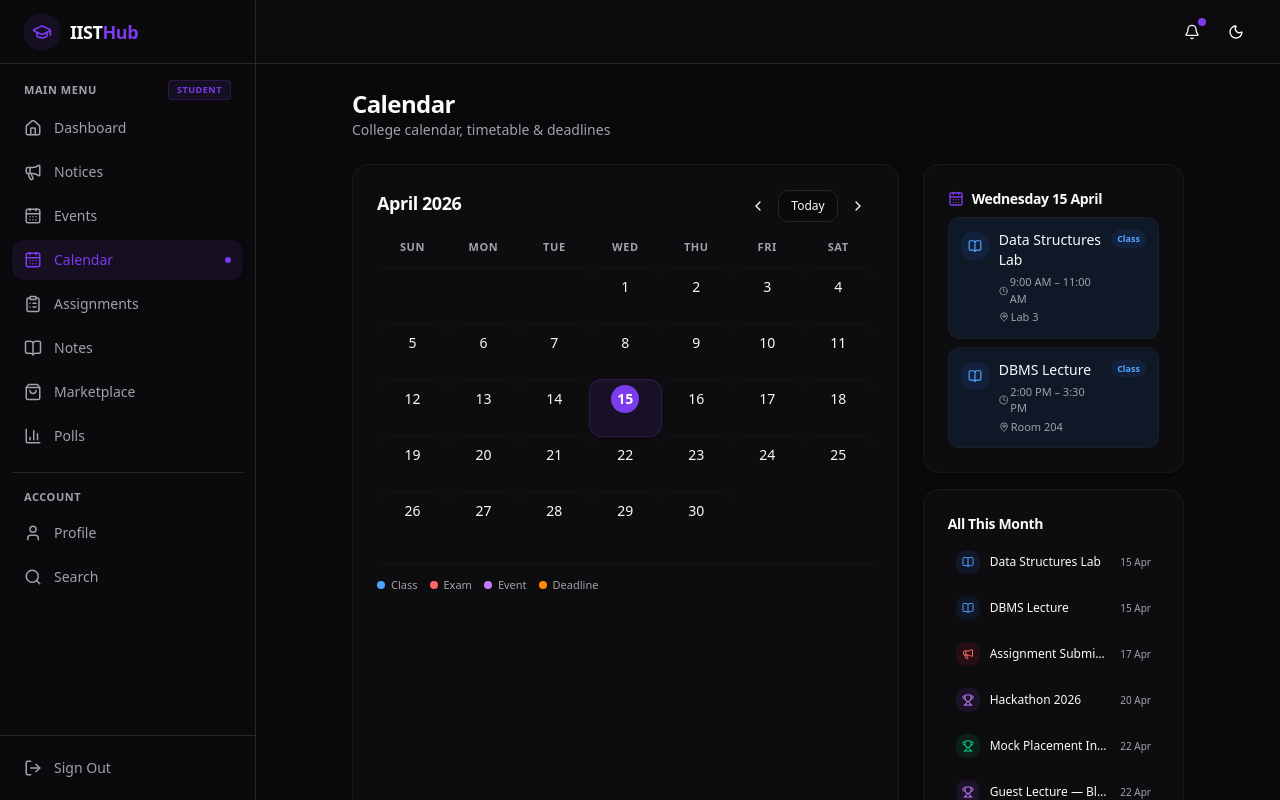
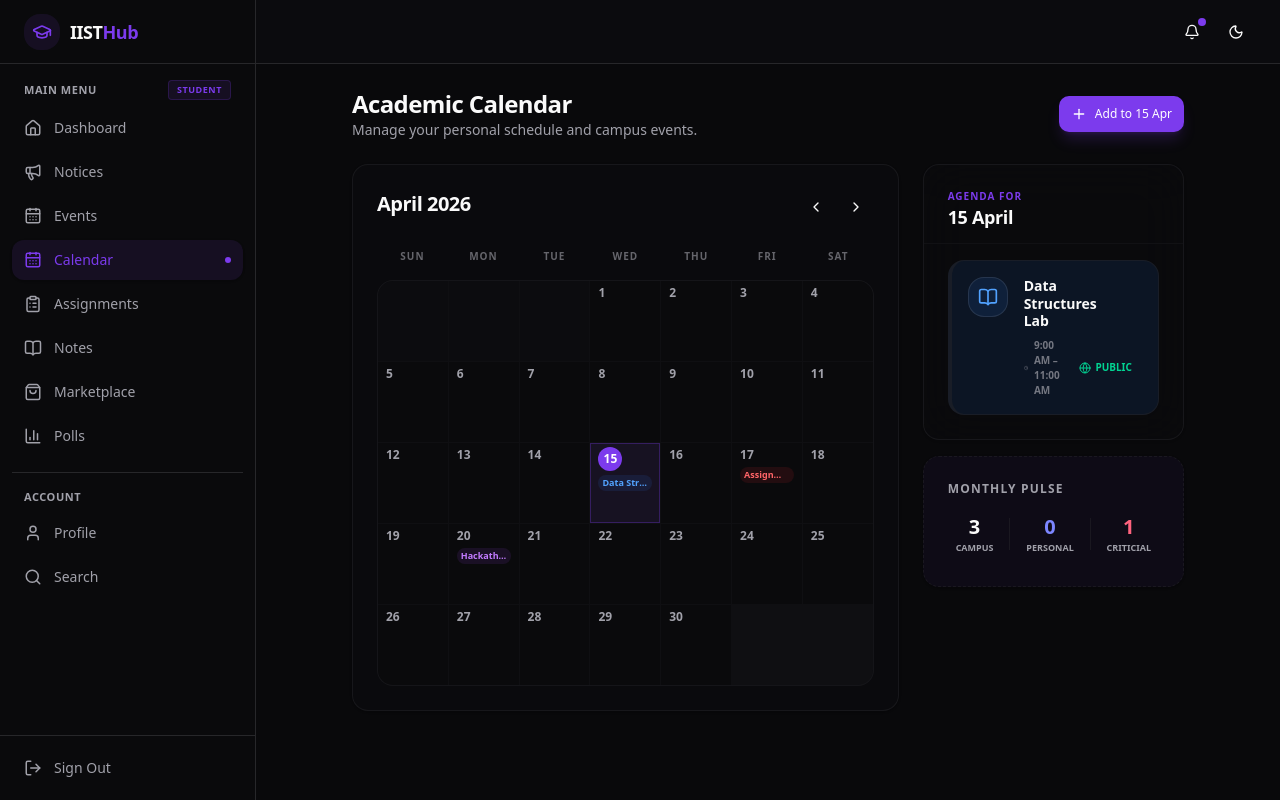
Before and after one commit to spikor123/collegehub, a Next.js app: page /collegehub/calendar in a window 1280 px wide. Built offline with nearby package versions, Linux system fonts and the light colour scheme.

Commit message:
Implement student-teacher unified calendar with personal customization and public faculty broadcast

```diff
--- a/src/app/(main)/calendar/page.tsx
+++ b/src/app/(main)/calendar/page.tsx
@@ -11,25 +11,41 @@ import {
   GraduationCap,
   Trophy,
   Megaphone,
+  Plus,
+  Loader2,
+  CheckCircle2,
+  User,
+  Globe,
+  Trash2,
 } from "lucide-react";
 import { Button } from "@/components/ui/button";
 import { Card, CardContent, CardHeader, CardTitle } from "@/components/ui/card";
+import { Input } from "@/components/ui/input";
+import { Label } from "@/components/ui/label";
+import { useAuthStore } from "@/lib/store";
+import {
+  Dialog,
+  DialogContent,
+  DialogDescription,
+  DialogFooter,
+  DialogHeader,
+  DialogTitle,
+  DialogTrigger,
+} from "@/components/ui/dialog";
 
 interface CalendarEvent {
   id: string;
   title: string;
   time: string;
-  type: "class" | "exam" | "event" | "deadline" | "holiday";
+  type: "class" | "exam" | "event" | "deadline" | "holiday" | "personal";
   location?: string;
   color: string;
   bgColor: string;
+  isPublic: boolean;
+  date: string;
 }
 
-type EventMap = Record<string, CalendarEvent[]>;
-
-// Current month demo data (April 2026)
-const monthEvents: EventMap = {
-  "2026-04-15": [
+const initialEvents: CalendarEvent[] = [
   {
     id: "1",
     title: "Data Structures Lab",
@@ -38,18 +54,9 @@ const monthEvents: EventMap = {
     location: "Lab 3",
     color: "text-blue-400",
     bgColor: "bg-blue-500/10",
+    isPublic: true,
+    date: "2026-04-15",
   },
-    {
-      id: "2",
-      title: "DBMS Lecture",
-      time: "2:00 PM – 3:30 PM",
-      type: "class",
-      location: "Room 204",
-      color: "text-blue-400",
-      bgColor: "bg-blue-500/10",
-    },
-  ],
-  "2026-04-17": [
   {
     id: "3",
     title: "Assignment Submission — OS",
@@ -57,9 +64,9 @@ const monthEvents: EventMap = {
     type: "deadline",
     color: "text-red-400",
     bgColor: "bg-red-500/10",
+    isPublic: true,
+    date: "2026-04-17",
   },
-  ],
-  "2026-04-20": [
   {
     id: "4",
     title: "Hackathon 2026",
@@ -68,61 +75,10 @@ const monthEvents: EventMap = {
     location: "Main Auditorium",
     color: "text-purple-400",
     bgColor: "bg-purple-500/10",
+    isPublic: true,
+    date: "2026-04-20",
   },
-  ],
-  "2026-04-22": [
-    {
-      id: "5",
-      title: "Mock Placement Interviews",
-      time: "2:00 PM – 5:00 PM",
-      type: "event",
-      location: "T&P Block",
-      color: "text-emerald-400",
-      bgColor: "bg-emerald-500/10",
-    },
-    {
-      id: "6",
-      title: "Guest Lecture — Blockchain",
-      time: "11:00 AM – 12:30 PM",
-      type: "event",
-      location: "Seminar Hall 2",
-      color: "text-purple-400",
-      bgColor: "bg-purple-500/10",
-    },
-  ],
-  "2026-04-25": [
-    {
-      id: "7",
-      title: "Cultural Fest — Rhythm",
-      time: "All Day",
-      type: "event",
-      location: "Campus Ground",
-      color: "text-pink-400",
-      bgColor: "bg-pink-500/10",
-    },
-  ],
-  "2026-04-28": [
-    {
-      id: "8",
-      title: "Mid-Sem Exams Begin",
-      time: "9:00 AM",
-      type: "exam",
-      color: "text-red-400",
-      bgColor: "bg-red-500/10",
-    },
-  ],
-  "2026-04-30": [
-    {
-      id: "9",
-      title: "DBMS Mid-Sem Exam",
-      time: "9:00 AM – 12:00 PM",
-      type: "exam",
-      location: "Exam Hall A",
-      color: "text-red-400",
-      bgColor: "bg-red-500/10",
-    },
-  ],
-};
+];
 
 const typeIcons = {
   class: BookOpen,
@@ -130,6 +86,7 @@ const typeIcons = {
   event: Trophy,
   deadline: Megaphone,
   holiday: CalendarDays,
+  personal: User,
 };
 
 const typeLabels = {
@@ -138,6 +95,7 @@ const typeLabels = {
   event: "Event",
   deadline: "Deadline",
   holiday: "Holiday",
+  personal: "Personal",
 };
 
 const daysOfWeek = ["Sun", "Mon", "Tue", "Wed", "Thu", "Fri", "Sat"];
@@ -159,10 +117,20 @@ function formatDateKey(year: number, month: number, day: number) {
 }
 
 export default function CalendarPage() {
+  const { role } = useAuthStore();
   const today = new Date();
   const [currentYear, setCurrentYear] = useState(2026);
-  const [currentMonth, setCurrentMonth] = useState(3); // April = 3 (0-indexed)
+  const [currentMonth, setCurrentMonth] = useState(3); // April = 3
   const [selectedDate, setSelectedDate] = useState<string | null>("2026-04-15");
+  const [events, setEvents] = useState<CalendarEvent[]>(initialEvents);
+
+  // New Event Form
+  const [isDialogOpen, setIsDialogOpen] = useState(false);
+  const [newTitle, setNewTitle] = useState("");
+  const [newTime, setNewTime] = useState("10:00 AM");
+  const [newType, setNewType] = useState<CalendarEvent["type"]>("personal");
+  const [newIsPublic, setNewIsPublic] = useState(false);
+  const [isAdding, setIsAdding] = useState(false);
 
   const daysInMonth = getDaysInMonth(currentYear, currentMonth);
   const firstDay = getFirstDayOfMonth(currentYear, currentMonth);
@@ -174,7 +142,6 @@ export default function CalendarPage() {
     } else {
       setCurrentMonth((m) => m - 1);
     }
-    setSelectedDate(null);
   };
 
   const nextMonth = () => {
@@ -184,237 +151,281 @@ export default function CalendarPage() {
     } else {
       setCurrentMonth((m) => m + 1);
     }
-    setSelectedDate(null);
   };
 
   const todayKey = formatDateKey(today.getFullYear(), today.getMonth(), today.getDate());
-  const selectedEvents = selectedDate ? monthEvents[selectedDate] || [] : [];
+  const selectedEvents = events.filter(e => e.date === selectedDate);
 
-  // Upcoming events for sidebar
-  const allUpcoming = Object.entries(monthEvents)
-    .sort(([a], [b]) => a.localeCompare(b))
-    .flatMap(([date, events]) =>
-      events.map((e) => ({ ...e, date }))
-    );
+  const handleAddEvent = async (e: React.FormEvent) => {
+    e.preventDefault();
+    if (!selectedDate) return;
+
+    setIsAdding(true);
+    await new Promise(r => setTimeout(r, 800));
+
+    const colorMap = {
+      class: { color: "text-blue-400", bg: "bg-blue-500/10" },
+      exam: { color: "text-red-400", bg: "bg-red-500/10" },
+      event: { color: "text-purple-400", bg: "bg-purple-500/10" },
+      deadline: { color: "text-orange-400", bg: "bg-orange-500/10" },
+      holiday: { color: "text-green-400", bg: "bg-green-500/10" },
+      personal: { color: "text-indigo-400", bg: "bg-indigo-500/10" },
+    };
+
+    const newEvent: CalendarEvent = {
+      id: Math.random().toString(36).substr(2, 9),
+      title: newTitle,
+      time: newTime,
+      type: newType,
+      isPublic: role === "student" ? false : newIsPublic,
+      date: selectedDate,
+      ...colorMap[newType],
+    };
+
+    setEvents([...events, newEvent]);
+    setIsAdding(false);
+    setIsDialogOpen(false);
+    setNewTitle("");
+  };
+
+  const deleteEvent = (id: string) => {
+    setEvents(events.filter(e => e.id !== id));
+  };
 
   return (
-    <div className="space-y-6 animate-in">
+    <div className="space-y-6 animate-in pb-10">
+      <div className="flex items-center justify-between">
         <div>
-        <h1 className="text-2xl font-bold tracking-tight">Calendar</h1>
+          <h1 className="text-2xl font-bold tracking-tight">Academic Calendar</h1>
           <p className="text-sm text-muted-foreground">
-          College calendar, timetable &amp; deadlines
+             Manage your personal schedule and campus events.
           </p>
+        </div>
+
+        <Dialog open={isDialogOpen} onOpenChange={setIsDialogOpen}>
+          <DialogTrigger asChild>
+             <Button size="sm" className="gap-2 active-scale shadow-lg shadow-primary/20">
+               <Plus className="h-4 w-4" /> Add to {selectedDate ? new Date(selectedDate + "T00:00:00").getDate() : ""} {monthNames[currentMonth].slice(0,3)}
+             </Button>
+          </DialogTrigger>
+          <DialogContent className="sm:max-w-[400px]">
+            <DialogHeader>
+              <DialogTitle>New Calendar Item</DialogTitle>
+              <DialogDescription>
+                Add an event for {selectedDate}. {role === "student" ? "Personal events are only visible to you." : "Teachers can set public events."}
+              </DialogDescription>
+            </DialogHeader>
+            <form onSubmit={handleAddEvent} className="space-y-4 py-4">
+              <div className="space-y-2">
+                <Label>Event Title</Label>
+                <Input placeholder="e.g. Study with Group" value={newTitle} onChange={(e) => setNewTitle(e.target.value)} required />
+              </div>
+              <div className="grid grid-cols-2 gap-4">
+                 <div className="space-y-2">
+                    <Label>Time</Label>
+                    <Input value={newTime} onChange={(e) => setNewTime(e.target.value)} />
+                 </div>
+                 <div className="space-y-2">
+                    <Label>Type</Label>
+                    <select
+                      className="flex h-10 w-full rounded-md border border-input bg-background px-3 py-2 text-sm"
+                      value={newType}
+                      onChange={(e) => setNewType(e.target.value as any)}
+                    >
+                       <option value="personal">Personal</option>
+                       <option value="class">Class</option>
+                       <option value="deadline">Deadline</option>
+                       <option value="event">Campus Event</option>
+                    </select>
+                 </div>
+              </div>
+
+              {(role === "teacher" || role === "admin") && (
+                <div className="flex items-center gap-2 py-2">
+                   <input
+                      type="checkbox"
+                      id="isPub"
+                      className="h-4 w-4 rounded border-gray-300 text-primary"
+                      checked={newIsPublic}
+                      onChange={(e) => setNewIsPublic(e.target.checked)}
+                   />
+                   <Label htmlFor="isPub">Visible to all students (Public)</Label>
+                </div>
+              )}
+
+              <DialogFooter className="pt-4">
+                 <Button type="submit" className="w-full h-11" disabled={isAdding}>
+                    {isAdding ? <Loader2 className="h-4 w-4 animate-spin mr-2" /> : <Plus className="h-4 w-4 mr-2" />}
+                    Confirm Event
+                 </Button>
+              </DialogFooter>
+            </form>
+          </DialogContent>
+        </Dialog>
       </div>
 
       <div className="grid gap-6 lg:grid-cols-3">
         {/* Calendar Grid */}
-        <Card className="border-border/50 lg:col-span-2">
-          <CardHeader className="flex flex-row items-center justify-between pb-2">
-            <CardTitle className="text-lg">
+        <Card className="border-border/50 lg:col-span-2 bg-card/60">
+          <CardHeader className="flex flex-row items-center justify-between pb-4">
+            <CardTitle className="text-xl font-bold">
               {monthNames[currentMonth]} {currentYear}
             </CardTitle>
             <div className="flex items-center gap-1">
-              <Button variant="ghost" size="icon" onClick={prevMonth} className="h-8 w-8">
-                <ChevronLeft className="h-4 w-4" />
+              <Button variant="ghost" size="icon" onClick={prevMonth} className="h-9 w-9">
+                <ChevronLeft className="h-5 w-5" />
               </Button>
-              <Button
-                variant="outline"
-                size="sm"
-                className="h-8 text-xs"
-                onClick={() => {
-                  setCurrentMonth(today.getMonth());
-                  setCurrentYear(today.getFullYear());
-                  setSelectedDate(todayKey);
-                }}
-              >
-                Today
-              </Button>
-              <Button variant="ghost" size="icon" onClick={nextMonth} className="h-8 w-8">
-                <ChevronRight className="h-4 w-4" />
+              <Button variant="ghost" size="icon" onClick={nextMonth} className="h-9 w-9">
+                <ChevronRight className="h-5 w-5" />
               </Button>
             </div>
           </CardHeader>
           <CardContent>
             {/* Day headers */}
-            <div className="grid grid-cols-7 mb-1">
+            <div className="grid grid-cols-7 mb-2">
               {daysOfWeek.map((day) => (
-                <div
-                  key={day}
-                  className="py-2 text-center text-[11px] font-semibold uppercase tracking-wider text-muted-foreground"
-                >
+                <div key={day} className="py-2 text-center text-[10px] font-bold uppercase tracking-widest text-muted-foreground/60">
                   {day}
                 </div>
               ))}
             </div>
 
             {/* Calendar cells */}
-            <div className="grid grid-cols-7">
-              {/* Empty cells for days before the 1st */}
+            <div className="grid grid-cols-7 gap-px rounded-xl overflow-hidden border border-border/30 bg-border/20">
               {Array.from({ length: firstDay }).map((_, i) => (
-                <div key={`empty-${i}`} className="h-14 border-t border-border/30" />
+                <div key={`empty-${i}`} className="h-16 lg:h-20 bg-background/40" />
               ))}
 
-              {/* Day cells */}
               {Array.from({ length: daysInMonth }).map((_, i) => {
                 const day = i + 1;
                 const dateKey = formatDateKey(currentYear, currentMonth, day);
-                const dayEvents = monthEvents[dateKey] || [];
-                const isToday = dateKey === "2026-04-15"; // simulated today
+                const dayEvents = events.filter(e => e.date === dateKey);
                 const isSelected = selectedDate === dateKey;
+                const isToday = dateKey === todayKey;
 
                 return (
                   <button
                     key={day}
                     onClick={() => setSelectedDate(dateKey)}
-                    className={`relative flex h-14 flex-col items-center rounded-lg border-t border-border/30 pt-1 transition-all duration-200 hover:bg-accent/50 ${
-                      isSelected
-                        ? "bg-primary/10 ring-1 ring-primary/30"
-                        : ""
+                    className={`relative flex h-16 lg:h-20 flex-col items-start px-2 py-1 transition-all duration-200 hover:bg-primary/5 bg-background/80 ${
+                      isSelected ? "bg-primary/[0.07] ring-1 ring-inset ring-primary/30 z-10" : ""
                     }`}
                   >
-                    <span
-                      className={`flex h-7 w-7 items-center justify-center rounded-full text-sm ${
-                        isToday
-                          ? "bg-primary font-bold text-primary-foreground"
-                          : isSelected
-                          ? "font-semibold text-primary"
-                          : "text-foreground"
-                      }`}
-                    >
+                    <span className={`text-xs font-bold ${
+                      isToday ? "bg-primary text-primary-foreground h-6 w-6 flex items-center justify-center rounded-full" :
+                      isSelected ? "text-primary" : "text-muted-foreground"
+                    }`}>
                       {day}
                     </span>
-                    {/* Event dots */}
-                    {dayEvents.length > 0 && (
-                      <div className="mt-0.5 flex gap-0.5">
-                        {dayEvents.slice(0, 3).map((ev) => (
+                    {/* Compact event list for grid */}
+                    <div className="mt-1 w-full space-y-0.5 overflow-hidden">
+                      {dayEvents.slice(0, 2).map((ev) => (
                         <div
                           key={ev.id}
-                            className={`h-1.5 w-1.5 rounded-full ${ev.bgColor.replace("/10", "/60")}`}
-                          />
+                          className={`h-1.5 lg:h-4 w-full rounded-md ${ev.bgColor} px-1 truncate flex items-center`}
+                        >
+                           <span className={`hidden lg:block text-[9px] font-bold ${ev.color} truncate`}>{ev.title}</span>
+                        </div>
                       ))}
+                      {dayEvents.length > 2 && (
+                        <div className="text-[8px] font-bold text-muted-foreground/60 text-center">+ {dayEvents.length - 2}</div>
+                      )}
                     </div>
-                    )}
                   </button>
                 );
               })}
-            </div>
-
-            {/* Legend */}
-            <div className="mt-4 flex flex-wrap gap-3 border-t border-border/30 pt-3">
-              {(
-                [
-                  { label: "Class", color: "bg-blue-400" },
-                  { label: "Exam", color: "bg-red-400" },
-                  { label: "Event", color: "bg-purple-400" },
-                  { label: "Deadline", color: "bg-orange-400" },
-                ] as const
-              ).map((item) => (
-                <div
-                  key={item.label}
-                  className="flex items-center gap-1.5 text-[11px] text-muted-foreground"
-                >
-                  <div className={`h-2 w-2 rounded-full ${item.color}`} />
-                  {item.label}
-                </div>
-              ))}
             </div>
           </CardContent>
         </Card>
 
         {/* Selected Day Details / Upcoming */}
         <div className="space-y-4">
-          {selectedDate && (
-            <Card className="border-border/50">
-              <CardHeader className="pb-2">
-                <CardTitle className="flex items-center gap-2 text-sm">
-                  <CalendarDays className="h-4 w-4 text-primary" />
+          <Card className="border-border/50 bg-card/40 backdrop-blur-xl">
+            {selectedDate ? (
+              <>
+                <CardHeader className="pb-3 border-b border-border/30">
+                  <CardTitle className="text-sm font-bold flex flex-col">
+                    <span className="text-primary uppercase tracking-widest text-[10px]">Agenda for</span>
+                    <span className="text-lg">
                       {new Date(selectedDate + "T00:00:00").toLocaleDateString("en-IN", {
-                    weekday: "long",
-                    day: "numeric",
-                    month: "long",
+                        day: "numeric", month: "long"
                       })}
+                    </span>
                   </CardTitle>
                 </CardHeader>
-              <CardContent className="space-y-2">
+                <CardContent className="space-y-3 pt-4">
                   {selectedEvents.length > 0 ? (
                     selectedEvents.map((ev) => {
                       const Icon = typeIcons[ev.type];
                       return (
                         <div
                           key={ev.id}
-                        className={`rounded-lg border border-border/50 p-3 transition-colors hover:bg-accent/30 ${ev.bgColor}`}
+                          className={`group relative rounded-2xl border border-border/50 p-4 transition-all hover:shadow-lg hover:shadow-primary/5 ${ev.bgColor} border-l-4 ${ev.color.replace('text', 'border')}`}
                         >
-                        <div className="flex items-start gap-2.5">
-                          <div
-                            className={`mt-0.5 flex h-7 w-7 shrink-0 items-center justify-center rounded-lg ${ev.bgColor}`}
-                          >
-                            <Icon className={`h-3.5 w-3.5 ${ev.color}`} />
+                          <div className="flex items-start gap-4">
+                            <div className={`flex h-10 w-10 shrink-0 items-center justify-center rounded-xl ${ev.bgColor} border border-white/10`}>
+                              <Icon className={`h-5 w-5 ${ev.color}`} />
                             </div>
                             <div className="min-w-0 flex-1">
-                            <p className="text-sm font-medium">{ev.title}</p>
-                            <div className="mt-1 flex flex-wrap items-center gap-x-2 gap-y-0.5 text-[11px] text-muted-foreground">
-                              <span className="flex items-center gap-0.5">
-                                <Clock className="h-2.5 w-2.5" />
-                                {ev.time}
-                              </span>
-                              {ev.location && (
-                                <span className="flex items-center gap-0.5">
-                                  <MapPin className="h-2.5 w-2.5" />
-                                  {ev.location}
-                                </span>
+                              <p className="text-sm font-bold leading-tight">{ev.title}</p>
+                              <div className="mt-2 flex items-center gap-3 text-[10px] uppercase font-bold text-muted-foreground/70">
+                                <span className="flex items-center gap-1.5"><Clock className="h-3 w-3" /> {ev.time}</span>
+                                {ev.isPublic ? (
+                                  <span className="flex items-center gap-1 text-emerald-400"><Globe className="h-3 w-3" /> Public</span>
+                                ) : (
+                                  <span className="flex items-center gap-1 text-indigo-400"><User className="h-3 w-3" /> Personal</span>
                                 )}
                               </div>
                             </div>
-                          <span
-                            className={`rounded-full px-1.5 py-0.5 text-[9px] font-semibold ${ev.color} ${ev.bgColor}`}
+
+                            <button
+                              onClick={() => deleteEvent(ev.id)}
+                              className="opacity-0 group-hover:opacity-100 p-1.5 text-muted-foreground hover:text-destructive transition-all"
                             >
-                            {typeLabels[ev.type]}
-                          </span>
+                               <Trash2 className="h-3.5 w-3.5" />
+                            </button>
                           </div>
                         </div>
                       );
                     })
                   ) : (
-                  <p className="py-4 text-center text-sm text-muted-foreground">
-                    No events on this day
-                  </p>
+                    <div className="py-10 text-center">
+                       <p className="text-sm font-bold text-muted-foreground/40">FREE DAY</p>
+                       <p className="text-[10px] uppercase font-bold text-muted-foreground/60 mt-1 tracking-widest">No activities scheduled</p>
+                    </div>
                   )}
                 </CardContent>
+              </>
+            ) : (
+               <CardContent className="py-20 text-center">
+                  <CalendarDays className="h-10 w-10 text-muted-foreground/20 mx-auto mb-4" />
+                  <p className="text-xs font-bold text-muted-foreground/60">SELECT A DATE</p>
+               </CardContent>
+            )}
           </Card>
-          )}
 
-          {/* Upcoming events list */}
-          <Card className="border-border/50">
+          {/* This Month's Summary */}
+          <Card className="border-border/50 bg-primary/5 border-dashed">
             <CardHeader className="pb-2">
-              <CardTitle className="text-sm">All This Month</CardTitle>
+              <CardTitle className="text-xs font-bold uppercase tracking-widest text-muted-foreground">Monthly Pulse</CardTitle>
             </CardHeader>
-            <CardContent className="space-y-1.5">
-              {allUpcoming.map((ev) => {
-                const Icon = typeIcons[ev.type];
-                const dateStr = new Date(ev.date + "T00:00:00").toLocaleDateString("en-IN", {
-                  day: "numeric",
-                  month: "short",
-                });
-                return (
-                  <button
-                    key={ev.id}
-                    onClick={() => setSelectedDate(ev.date)}
-                    className="flex w-full items-center gap-2.5 rounded-lg p-2 text-left transition-colors hover:bg-accent/50"
-                  >
-                    <div
-                      className={`flex h-6 w-6 shrink-0 items-center justify-center rounded-md ${ev.bgColor}`}
-                    >
-                      <Icon className={`h-3 w-3 ${ev.color}`} />
+            <CardContent>
+               <div className="flex justify-around items-center py-2">
+                  <div className="text-center">
+                     <p className="text-xl font-bold">{events.filter(e => e.isPublic).length}</p>
+                     <p className="text-[9px] font-bold text-muted-foreground uppercase">Campus</p>
                   </div>
-                    <div className="min-w-0 flex-1">
-                      <p className="truncate text-xs font-medium">{ev.title}</p>
+                  <div className="h-8 w-px bg-border/50" />
+                  <div className="text-center">
+                     <p className="text-xl font-bold text-indigo-400">{events.filter(e => !e.isPublic).length}</p>
+                     <p className="text-[9px] font-bold text-muted-foreground uppercase">Personal</p>
                   </div>
-                    <span className="shrink-0 text-[10px] text-muted-foreground">
-                      {dateStr}
-                    </span>
-                  </button>
-                );
-              })}
+                  <div className="h-8 w-px bg-border/50" />
+                  <div className="text-center">
+                     <p className="text-xl font-bold text-rose-400">{events.filter(e => e.type === 'exam' || e.type === 'deadline').length}</p>
+                     <p className="text-[9px] font-bold text-muted-foreground uppercase">Criticial</p>
+                  </div>
+               </div>
             </CardContent>
           </Card>
         </div>
```
Lines whose indentation alone changed are shown as unchanged.
